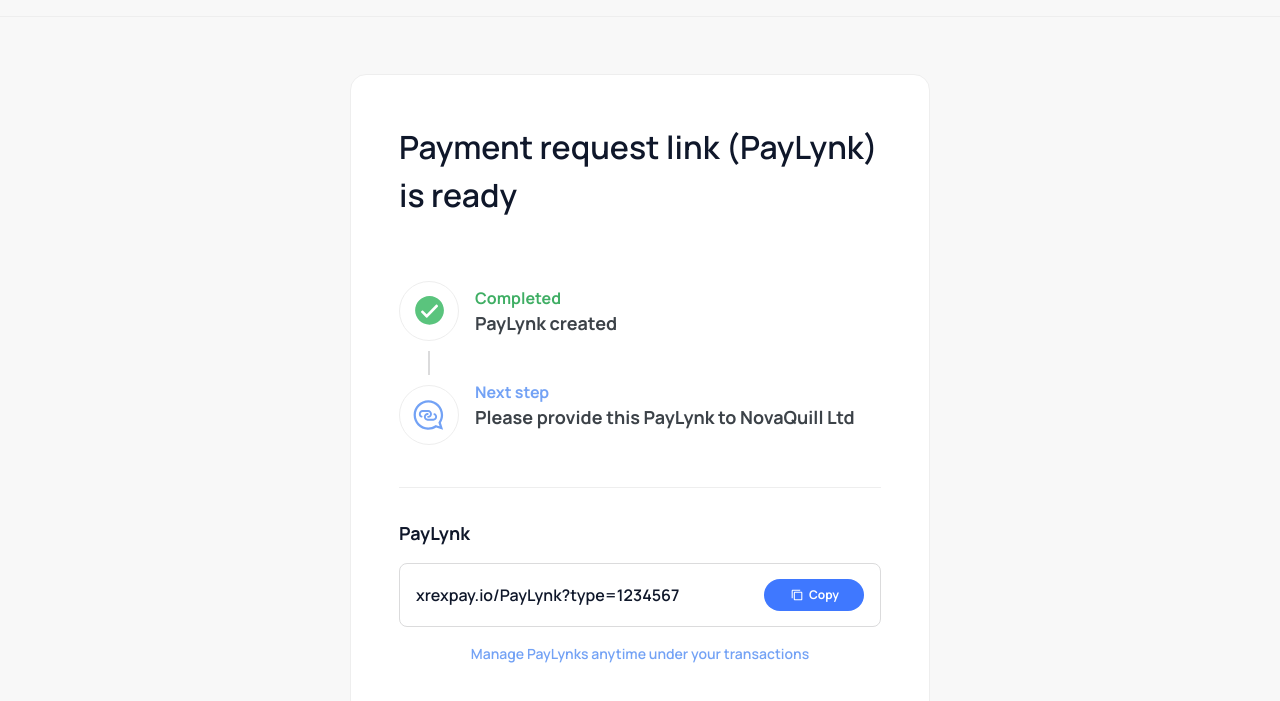
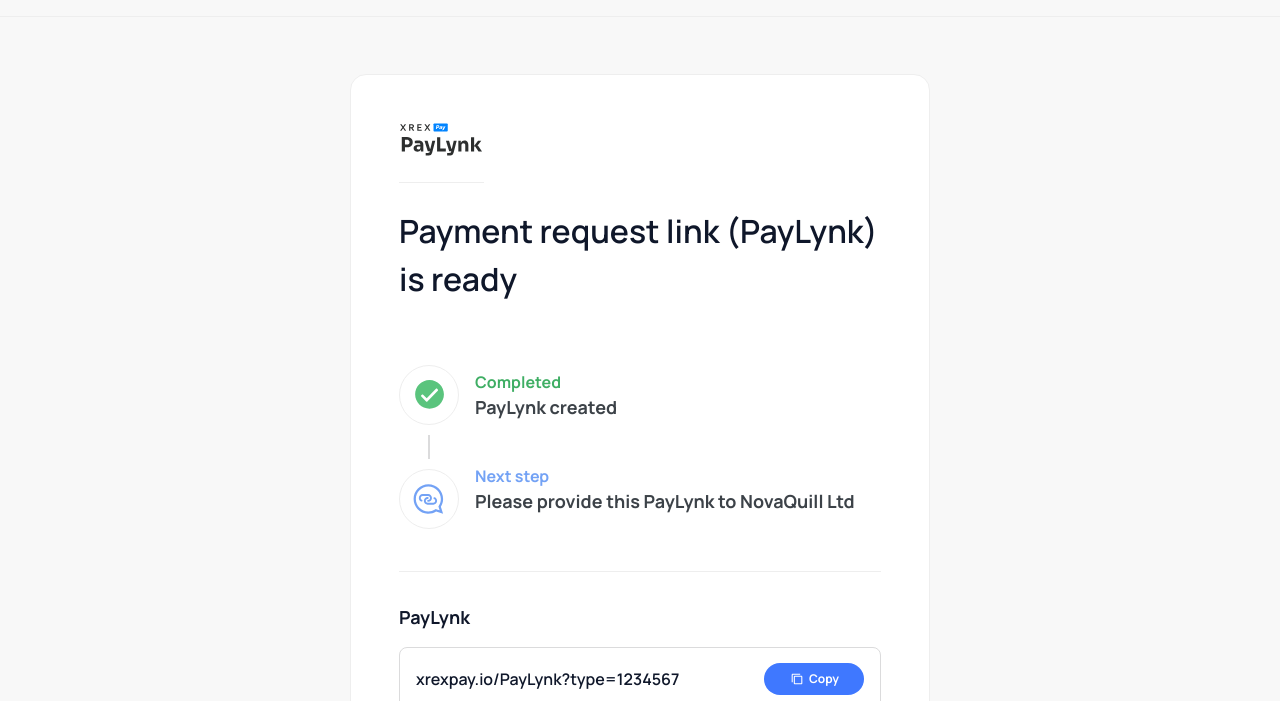
Before and after one commit to sannemeijer1986/xrexb2brequest, a website: page public/payment-request-link-ready.html in a window 1280 px wide. Shown: the part 54-755 px from the top of the page. Drawn offline with Linux system fonts and the light colour scheme.

Commit message:
152251
125

```diff
--- a/public/payment-request-link-ready.html
+++ b/public/payment-request-link-ready.html
@@ -62,6 +62,10 @@
     <main class="page page--cp-submitted page--customer-submitted">
       <section class="container container--cp-submitted">
         <div class="cp-submitted">
+          <div class="cp-submitted__header">
+            <img src="assets/paylynk_asset.svg" alt="" class="cp-submitted__asset" />
+          </div>
+          <div class="cp-submitted__asset-divider"></div>
           <h1 class="cp-submitted__title">Payment request link (PayLynk) is ready</h1>
 
           <ol class="cp-submitted__steps" aria-label="Customer invitation status">
--- a/src/scss/_add-bank.scss
+++ b/src/scss/_add-bank.scss
@@ -412,6 +412,35 @@
 
   // Customer submitted page specific styles
   &.page--customer-submitted {
+    .cp-submitted__header {
+      display: flex;
+      flex-direction: column;
+      align-items: flex-start;
+      gap: 0;
+    }
+
+    .cp-submitted__asset {
+      width: 68px;
+      height: 30px;
+      display: block;
+
+      @media (min-width: $bp-desktop) {
+        width: 85px;
+        height: 35px;
+      }
+    }
+
+    .cp-submitted__asset-divider {
+      width: 68px;
+      height: 1px;
+      background: $border-color;
+      margin-top: 0;
+
+      @media (min-width: $bp-desktop) {
+        width: 85px;
+      }
+    }
+
     .cp-submitted__title {
       @media (max-width: ($bp-desktop - 1px)) {
         font-size: 26px;
```
Also changed, not shown: public/assets/paylynk_asset.svg (added), public/css/main.css, 1 other file.
